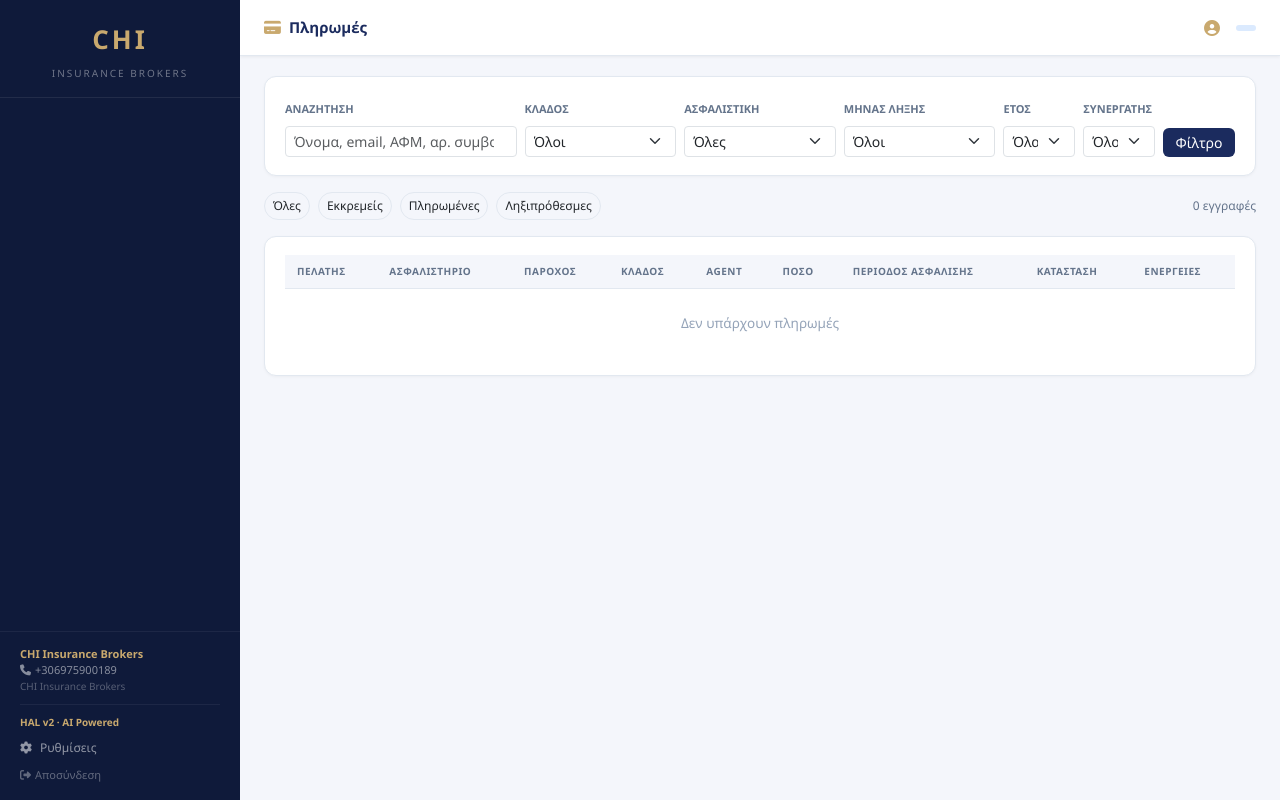
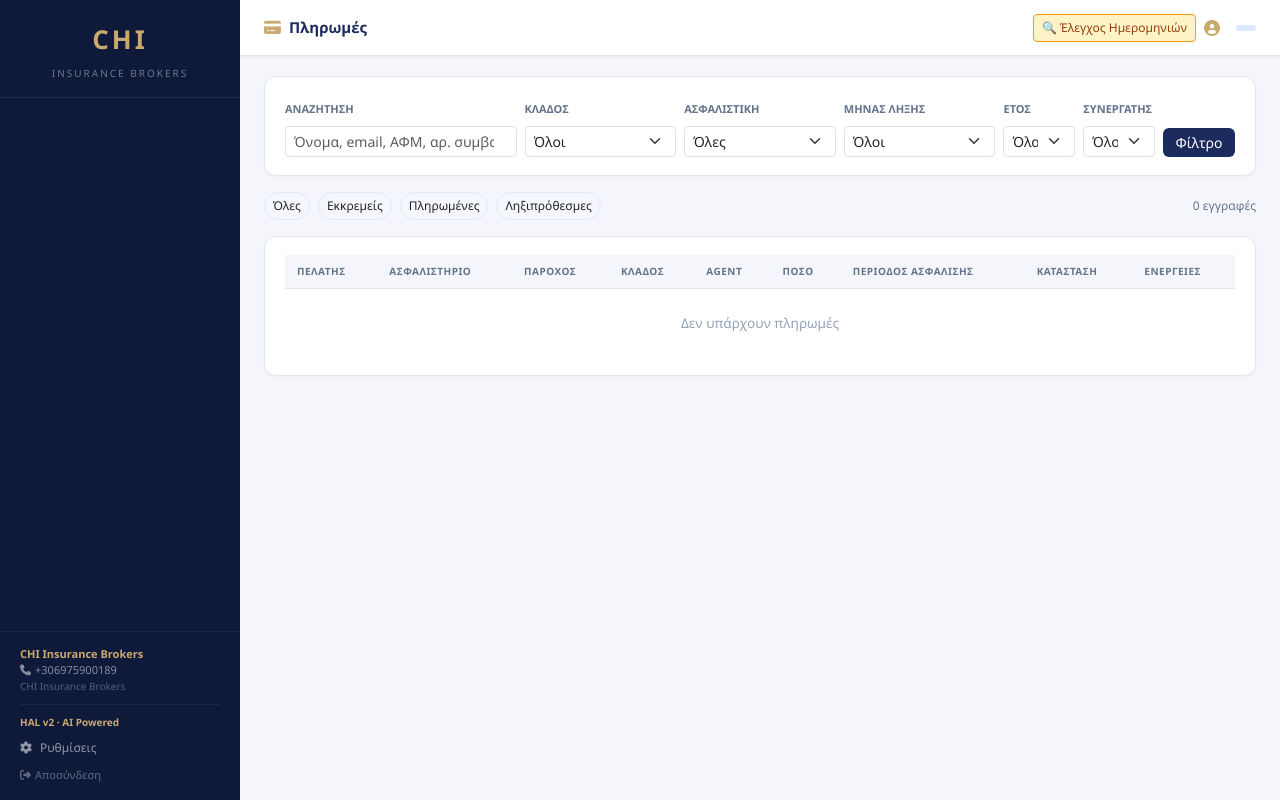
Before and after one commit to chiinsurancebrokers/portal, a Flask app: template chi_portal_v2/templates/agent/payments.html in a window 1280 px wide. Run offline with Flask 3, Linux system fonts and the light colour scheme; the template is opened without the code that fills it, so the values that code supplies are empty; parts of the project's set-up code (start-up, migrations or seed data) failed here and were passed over; some libraries are stand-ins or nearby versions.

Commit message:
Add topbar action for payments audit

```diff
--- a/chi_portal_v2/templates/agent/payments.html
+++ b/chi_portal_v2/templates/agent/payments.html
@@ -1,6 +1,11 @@
 {% extends "base.html" %}
 {% block title %}Πληρωμές — CHI{% endblock %}
 {% block page_title %}<i class="fas fa-credit-card me-2" style="color:#C9A96E"></i>Πληρωμές{% endblock %}
+{% block topbar_actions %}
+<a href="{{ url_for('agent_payments_audit') }}" class="btn btn-sm" style="background:#FEF3C7;color:#92400E;border:1px solid #F59E0B;font-size:12px">
+  🔍 Έλεγχος Ημερομηνιών
+</a>
+{% endblock %}
 {% block content %}
 
 <!-- Filters -->
```
